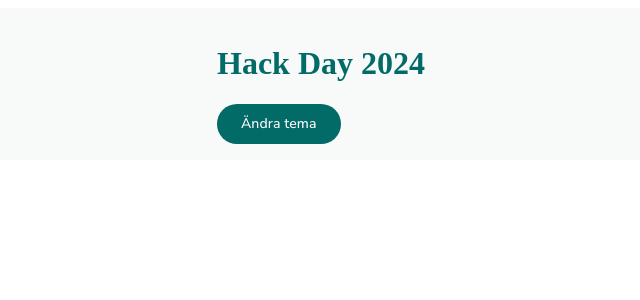
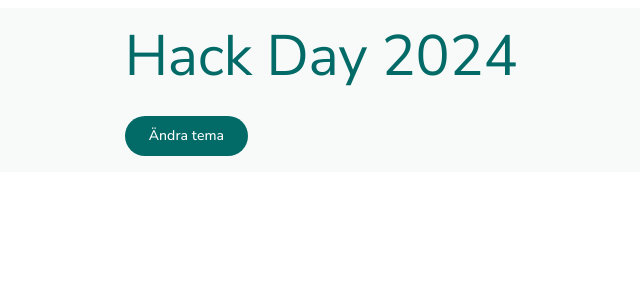
Before and after one commit to gitbone/torget.github.io, an Angular app: page / in a window 1280 px wide. Shown: the top 300 px of the page, without its empty margins (335-975 px from the left). Built offline with nearby package versions, Linux system fonts and the light colour scheme.

Commit message:
Fixat till rätt typsnitt för h1 h2 osv

```diff
--- a/src/app/app.component.html
+++ b/src/app/app.component.html
@@ -1,6 +1,6 @@
 <main class="main" [class.dark]="darkTheme">
   <div class="content">
-    <h1 class="mat-display-medium">Hack Day 2024</h1>
+    <h1>Hack Day 2024</h1>
 
     <button mat-flat-button (click)="changeTheme()">Ändra tema</button>
   </div>
--- a/src/app/app.component.scss
+++ b/src/app/app.component.scss
@@ -5,8 +5,6 @@ main {
   justify-content: center;
   align-items: center;
   padding: 1rem;
-  box-sizing: inherit;
-  position: relative;
   background-color: var(--sys-background);
 }
 
--- a/src/styles.scss
+++ b/src/styles.scss
@@ -3,10 +3,10 @@
 
 @include mat.core();
 
-html {
-  @include mat.core-theme(xplore-theme.$light-theme);
+:root {
   @include mat.all-component-themes(xplore-theme.$light-theme);
   @include mat.all-component-typographies(xplore-theme.$light-theme);
+  @include mat.typography-hierarchy(xplore-theme.$light-theme);
   @include mat.system-level-colors(xplore-theme.$light-theme);
   @include mat.system-level-typography(xplore-theme.$light-theme);
 }
--- a/src/xplore-theme.scss
+++ b/src/xplore-theme.scss
@@ -1,6 +1,3 @@
-// This file was generated by running 'ng generate @angular/material:m3-theme'.
-// Proceed with caution if making changes to this file.
-
 @use 'sass:map';
 @use '../node_modules/@angular/material' as mat;
 @use "tokens/colors" as col;
@@ -146,7 +143,6 @@ $light-theme: mat.define-theme((
   typography: (
     plain-family: 'Nunito Sans',
     brand-family: 'Nunito Sans',
-    bold-weight: 900,
     use-system-variables: true
   ),
 ));
```
